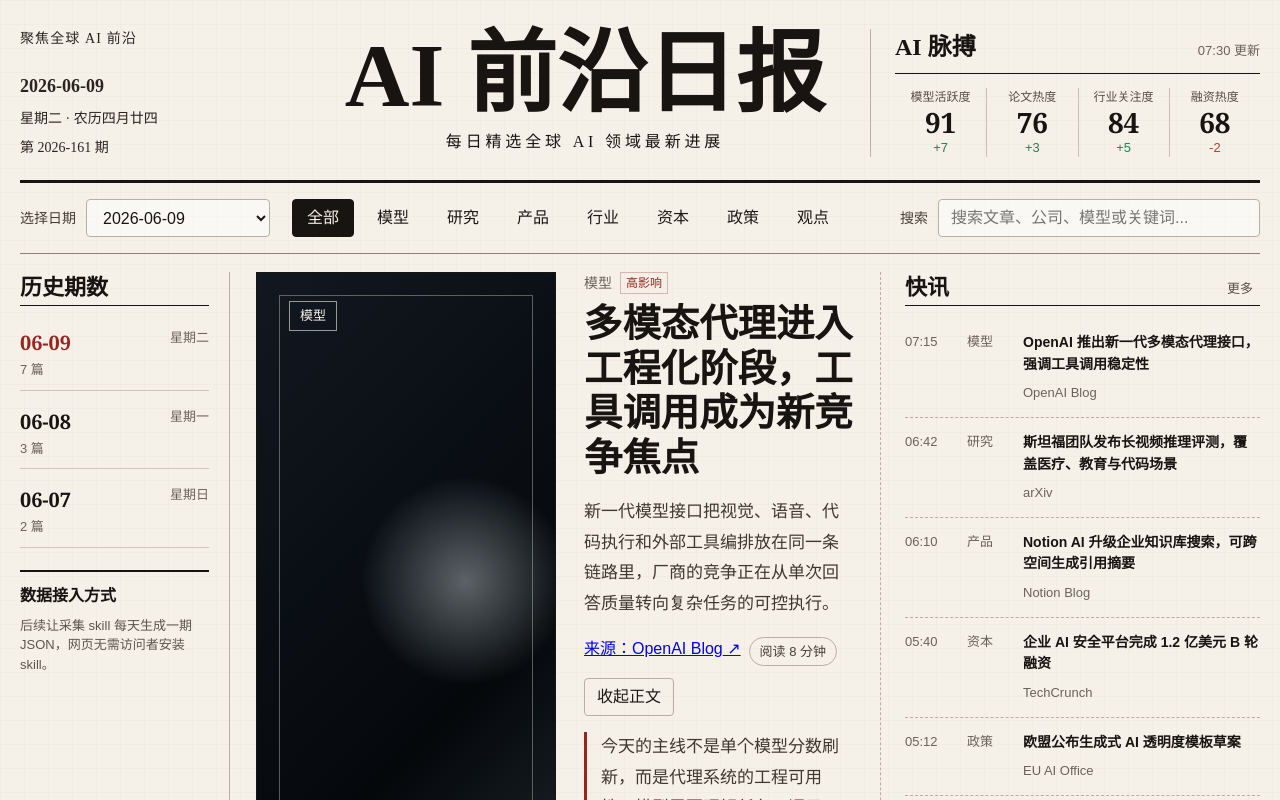
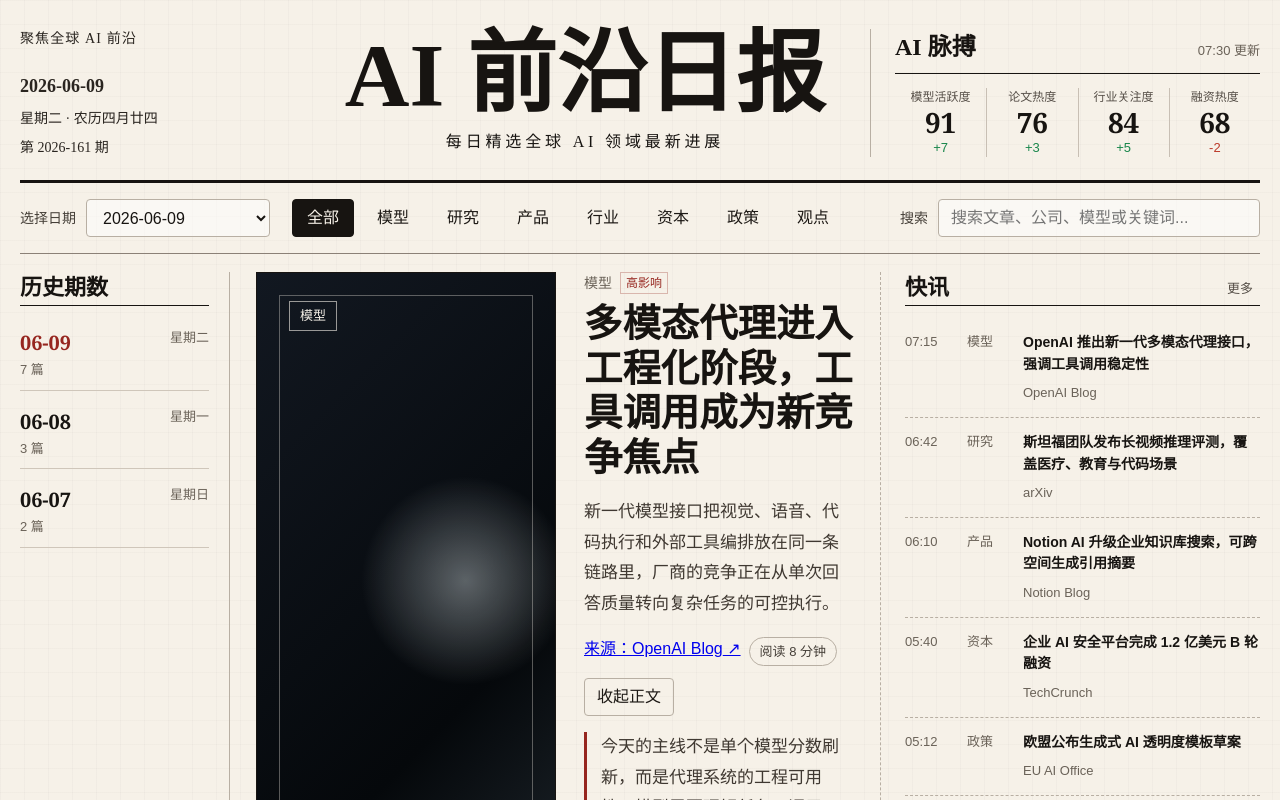
Before and after one commit to evgenyasho360-code/ai-newspaper, a React (Vite) app in the folder ai-newspaper/: page / in a window 1280 px wide. Shown: the top 800 px of the page. Built offline with nearby package versions, Linux system fonts and the light colour scheme.

Commit message:
Remove implementation note from public UI

```diff
--- a/ai-newspaper/src/App.jsx
+++ b/ai-newspaper/src/App.jsx
@@ -30,9 +30,9 @@ const fallbackIssues = [
         id: "fallback-lead",
         category: "模型",
         priority: "lead",
-        title: "AI 前沿日报已准备好读取每日 JSON 数据",
-        summary: "网页会优先读取 public/data/issues/index.json，并加载其中列出的每一期日报。",
-        body: "后续只要采集 skill 每天生成新的 YYYY-MM-DD.json，并更新 index.json，公开网页就会显示最新一期内容。",
+        title: "今日 AI 前沿日报正在更新",
+        summary: "我们正在整理今天最值得关注的 AI 进展，请稍后刷新查看完整内容。",
+        body: "本期内容会覆盖模型、研究、产品、行业、资本、政策与观点。页面暂时展示占位内容，更新完成后会自动呈现最新日报。",
         source: "AI Daily",
         url: "https://github.com/evgenyasho360-code/ai-newspaper",
         readTime: "3 分钟",
@@ -218,11 +218,6 @@ function App() {
               </button>
             ))}
           </div>
-
-          <div className="source-note">
-            <strong>数据接入方式</strong>
-            <p>后续让采集 skill 每天生成一期 JSON，网页无需访问者安装 skill。</p>
-          </div>
         </aside>
 
         <section className="front-page" aria-label="今日头版">
```
